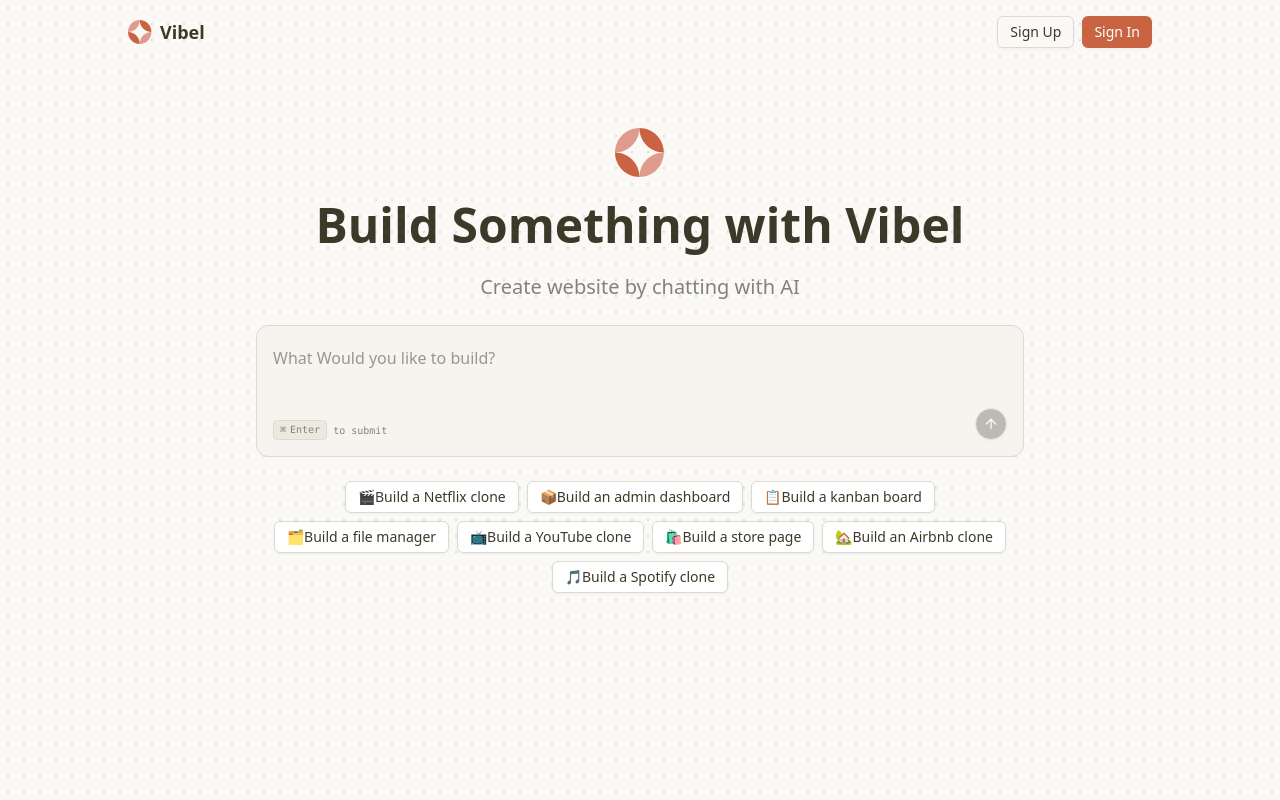
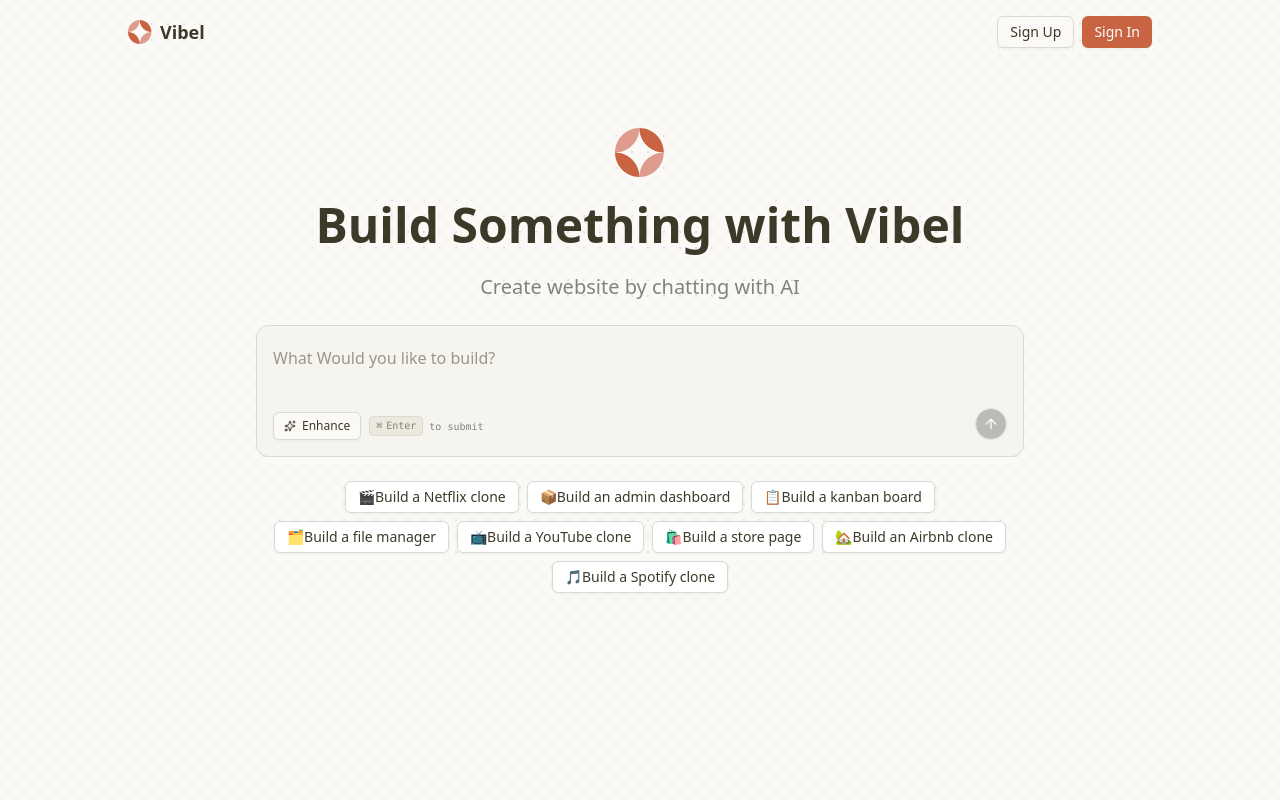
Before and after one commit to Vaibhav08080/VIber-for-deployment, a Next.js app: page / in a window 1280 px wide. Built offline with nearby package versions, Linux system fonts and the light colour scheme; no server answers.

Commit message:
feat: add Enhance button to home page form (ProjectForm) — both forms now have prompt enhancement

```diff
--- a/src/modules/home/ui/components/project-form.tsx
+++ b/src/modules/home/ui/components/project-form.tsx
@@ -4,7 +4,7 @@ import { useState } from "react";
 import { useForm } from "react-hook-form";
 import { zodResolver } from "@hookform/resolvers/zod";
 import TextareaAutosize from "react-textarea-autosize";
-import { ArrowUpIcon, Loader2Icon } from "lucide-react";
+import { ArrowUpIcon, Loader2Icon, SparklesIcon } from "lucide-react";
 import { useMutation, useQueryClient } from "@tanstack/react-query";
 import { cn } from "@/lib/utils";
 import { useTRPC } from "@/trpc/client";
@@ -24,82 +24,90 @@ const FormSchema = z.object({
 
 export const ProjectForm = () => {
     const router = useRouter();
-
-
     const trpc = useTRPC();
     const clerk = useClerk();
     const queryClient = useQueryClient();
+
     const form = useForm<z.infer<typeof FormSchema>>({
         resolver: zodResolver(FormSchema),
-        defaultValues: {
-            value: "",
+        defaultValues: { value: "" },
+    });
+
+    const CreateProject = useMutation(trpc.projects.create.mutationOptions({
+        onSuccess: (data) => {
+            form.reset();
+            queryClient.invalidateQueries(trpc.projects.getMany.queryOptions());
+            router.push(`/projects/${data.id}`);
+            queryClient.invalidateQueries(trpc.usage.status.queryOptions());
         },
-    });
-    const CreateProject = useMutation(trpc.projects.create.mutationOptions({
-        onSuccess:(data)=>{
-            form.reset();
-            queryClient.invalidateQueries(trpc.projects.getMany.queryOptions())
-            router.push(`/projects/${data.id}`)
-            queryClient.invalidateQueries(trpc.usage.status.queryOptions());
-
-        },
-        onError:(error)=>{
+        onError: (error) => {
             toast.error(error.message);
-            if(error.data?.code ==="UNAUTHORIZED"){
-                clerk.openSignIn();
-            }
-            if(error.data?.code === "TOO_MANY_REQUESTS"){
-                router.push("/pricing");
-            }
-
+            if (error.data?.code === "UNAUTHORIZED") clerk.openSignIn();
+            if (error.data?.code === "TOO_MANY_REQUESTS") router.push("/pricing");
         },
     }));
 
-    const onSubmit = async(values:z.infer<typeof FormSchema>)=>{
-        await CreateProject.mutateAsync({
-            value: values.value,
-        })
+    const EnhancePrompt = useMutation(trpc.projects.enhancePrompt.mutationOptions({
+        onSuccess: ({ enhanced }) => {
+            form.setValue("value", enhanced, { shouldValidate: true, shouldDirty: true });
+            toast.success("Prompt enhanced! ✨");
+        },
+        onError: () => {
+            toast.error("Enhancement failed. Try again.");
+        },
+    }));
+
+    const onSubmit = async (values: z.infer<typeof FormSchema>) => {
+        await CreateProject.mutateAsync({ value: values.value });
+    };
+
+    const onSelect = (content: string) => {
+        form.setValue("value", content, {
+            shouldValidate: true,
+            shouldTouch: true,
+            shouldDirty: true,
+        });
+    };
+
+    const handleEnhance = () => {
+        const currentValue = form.getValues("value").trim();
+        if (!currentValue) {
+            toast.error("Write something first to enhance!");
+            return;
         }
+        EnhancePrompt.mutate({ prompt: currentValue });
+    };
 
+    const isPending = CreateProject.isPending;
+    const isEnhancing = EnhancePrompt.isPending;
+    const isButtonDisabled = isPending || !form.formState.isValid;
+    const [isFocused, setIsFocused] = useState(false);
 
-    const onSelect =(content:string)=>{
-        form.setValue("value",content ,{
-            shouldValidate:true,
-            shouldTouch:true,
-            shouldDirty:true,
-        })
-    }
-
-    const isPending =CreateProject.isPending;
-    const isButtonDisabled = isPending || !form.formState.isValid
-    const [isFocused ,setIsFocused] = useState(false);
-
-    return(
+    return (
         <Form {...form}>
             <section className="space-y-6">
-            <form onSubmit={form.handleSubmit(onSubmit)} className={
-                cn(
+            <form
+                onSubmit={form.handleSubmit(onSubmit)}
+                className={cn(
                     "relative border p-4 pt-1 rounded-xl bg-sidebar dark:bg-sidebar transition-all",
                     isFocused && "shadow-xs",
-
-
-                )
-            }>
+                )}
+            >
                 <FormField
                     control={form.control}
                     name="value"
-                    render={({field})=>(
+                    render={({ field }) => (
                         <TextareaAutosize
                             {...field}
-                            disabled={isPending}
-                            onFocus={()=>setIsFocused(true)}
-                            onBlur={()=>setIsFocused(false)}
+                            disabled={isPending || isEnhancing}
+                            onFocus={() => setIsFocused(true)}
+                            onBlur={() => setIsFocused(false)}
                             minRows={2}
                             maxRows={8}
                             className="pt-4 resize-none border-none w-full outline-none bg-transparent"
                             placeholder="What Would you like to build?"
-                            onKeyDown={(e)=>{
-                                if(e.key === "Enter" && (e.ctrlKey || e.metaKey)){
+                            onKeyDown={(e) => {
+                                if (e.key === "Enter" && (e.ctrlKey || e.metaKey)) {
                                     e.preventDefault();
                                     form.handleSubmit(onSubmit)(e);
                                 }
@@ -108,35 +116,69 @@ export const ProjectForm = () => {
                     )}
                 />
                 <div className="flex gap-x-2 items-end justify-between pt-2">
+                    {/* Left: Enhance + keyboard hint */}
+                    <div className="flex items-center gap-x-2">
+                        <Button
+                            type="button"
+                            variant="outline"
+                            size="sm"
+                            disabled={isPending || isEnhancing}
+                            onClick={handleEnhance}
+                            className={cn(
+                                "gap-1.5 text-xs h-7 px-2 transition-all",
+                                isEnhancing && "text-purple-500 border-purple-400 dark:border-purple-600"
+                            )}
+                        >
+                            {isEnhancing ? (
+                                <>
+                                    <Loader2Icon className="size-3 animate-spin text-purple-500" />
+                                    <span className="text-purple-500">Enhancing...</span>
+                                </>
+                            ) : (
+                                <>
+                                    <SparklesIcon className="size-3" />
+                                    <span>Enhance</span>
+                                </>
+                            )}
+                        </Button>
                         <div className="text-[10px] text-muted-foreground font-mono">
                             <kbd className="ml-auto pointer-events-none inline-flex h-5 select-none items-center gap-1 rounded border bg-muted px-1.5 font-mono text-[10px] font-medium">
                                 <span>&#8984;</span>Enter
                             </kbd>
                             &nbsp;to submit
+                        </div>
+                    </div>
 
-
-                    </div>
+                    {/* Right: Submit button */}
                     <Button
                         disabled={isButtonDisabled}
                         className={cn(
-                        "size-8 rounded-full ",
+                            "size-8 rounded-full",
                             isButtonDisabled && "bg-muted-foreground border"
-
-
                         )}
                     >
-                    {isPending ? <Loader2Icon className="size-4 animate-spin"/> : <ArrowUpIcon className="size-4"/>}
+                        {isPending ? (
+                            <Loader2Icon className="size-4 animate-spin" />
+                        ) : (
+                            <ArrowUpIcon className="size-4" />
+                        )}
                     </Button>
                 </div>
             </form>
-            <div className="flex-wrap justify-center gap-2 hidden md:flex max-w-3xl ">
-                {PROJECT_TEMPLATES.map((template)=>(
-                    <Button key={template.title} variant="outline" size="sm" className="bg-white dark:bg-sidebar" onClick={()=>onSelect(template.prompt)}> {template.emoji}{template.title}</Button>
-
-
+            <div className="flex-wrap justify-center gap-2 hidden md:flex max-w-3xl">
+                {PROJECT_TEMPLATES.map((template) => (
+                    <Button
+                        key={template.title}
+                        variant="outline"
+                        size="sm"
+                        className="bg-white dark:bg-sidebar"
+                        onClick={() => onSelect(template.prompt)}
+                    >
+                        {template.emoji}{template.title}
+                    </Button>
                 ))}
             </div>
             </section>
         </Form>
-    )
+    );
 };
```
Lines whose indentation alone changed are shown as unchanged.
